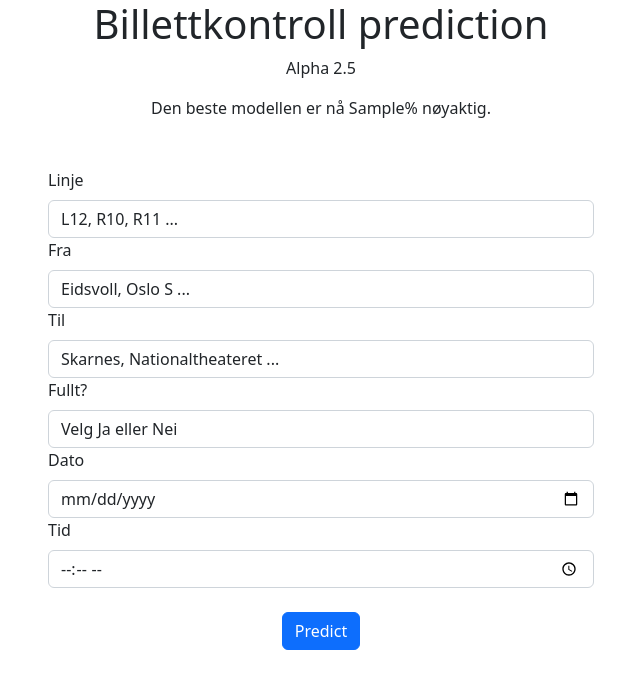
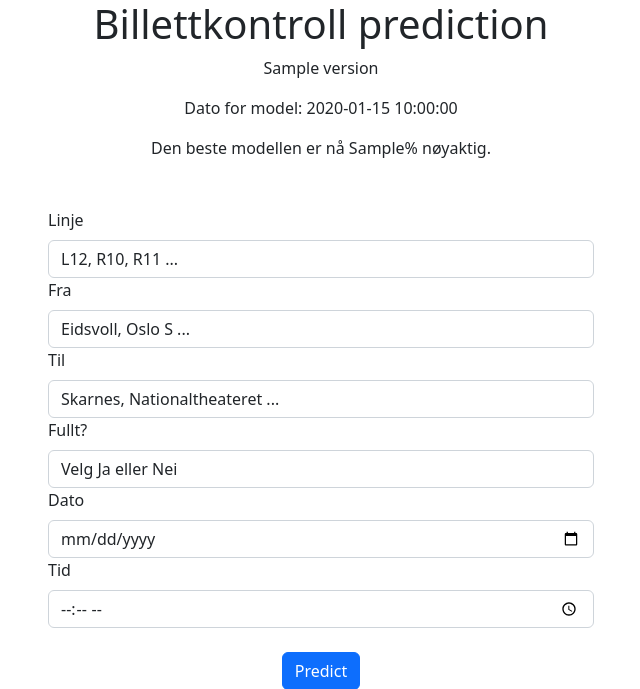
Before and after one commit to sigzug/Billettkontroll-AI, a Flask app: template templates/index.html in a window 1280 px wide. Shown: the top 689 px of the page, without its empty margins (319-959 px from the left). Run offline with Flask 2, Linux system fonts and the light colour scheme; the template is opened without the code that fills it: most values are stand-ins (such as "Sample title", 1, 10 or a date in 2020); parts of the project's set-up code (start-up, migrations or seed data) failed here and were passed over; some libraries are stand-ins or nearby versions.

Commit message:
Alpha 2.6
Version and date for used model is now injected into html via flask.

```diff
--- a/main.py
+++ b/main.py
@@ -5,7 +5,7 @@ import pickle as pk
 
 from utils import *
 
-DEBUG_MODE: bool = False
+DEBUG_MODE: bool = True
 
 logging.basicConfig(level=logging.DEBUG,
                     filename='./logs/deploy.log',
@@ -20,7 +20,10 @@ model = pk.load(open('./models/best_model.pkl', 'rb'))
 def home():
     linjer, fraList, tilList, fulltList = getCats()
     best_accuracy = load_accuracy()
-    return render_template('index.html', linje_list=linjer, fra_list=fraList, til_list=tilList, fullt_list=fulltList, best_accuracy=best_accuracy)
+    version = get_version()
+    date = get_date_best_model()
+
+    return render_template('index.html', linje_list=linjer, fra_list=fraList, til_list=tilList, fullt_list=fulltList, best_accuracy=best_accuracy, version=version, date=date)
     #return render_template('index.html')
 
 
--- a/models/dates.json
+++ b/models/dates.json
@@ -1 +1 @@
-{"newest_model":
+{"newest_model": {"day": 11, "month": 3, "year": 2023}, "best_model": {"day": 11, "month": 3, "year": 2023}}
--- a/templates/index.html
+++ b/templates/index.html
@@ -18,7 +18,8 @@
     <div class="container">
         <div class="text-center">
             <h1>Billettkontroll prediction</h1>
-            <p>Alpha 2.5</p>
+            <p>{{ version }}</p>
+            <p>Dato for model: {{ date }}</p>
             <p>Den beste modellen er nå {{ best_accuracy }}% nøyaktig.</p>
          </div>
         <div class="row justify-content-center my-5">
--- /dev/null
+++ b/ver.txt
@@ -0,0 +1 @@
+Alpha 2.6
```
Also changed, not shown: utils.py (+14 -0 lines), 14 other files.
